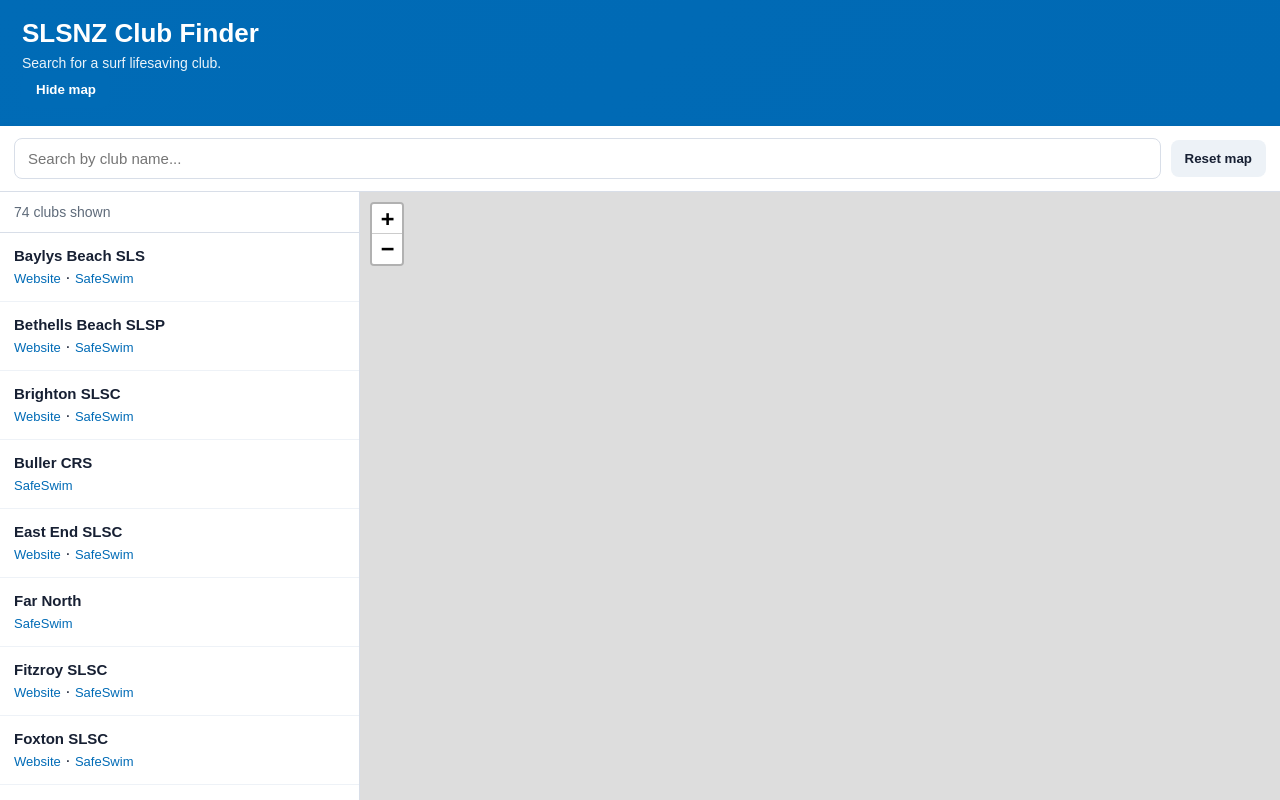
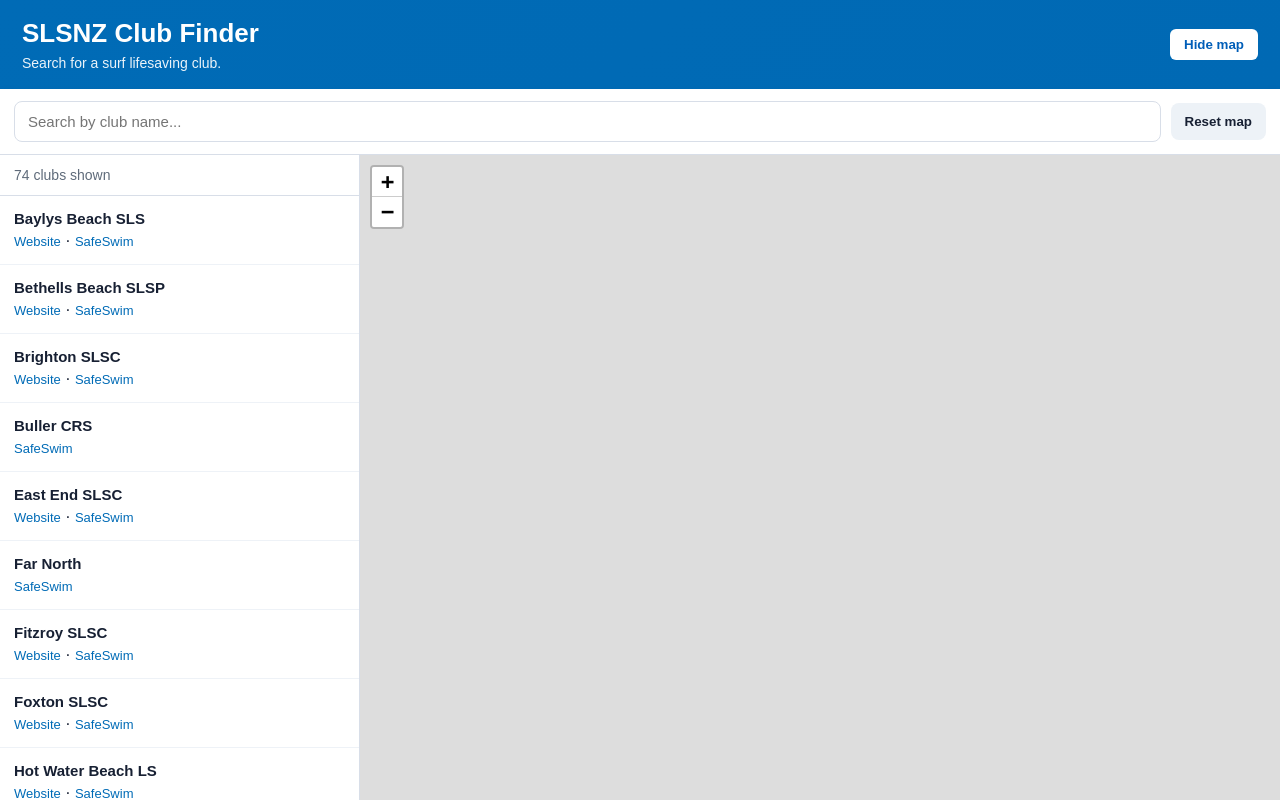
Before and after one commit to SLSNZ/ClubMap, a plain HTML site: page index.html in a window 1280 px wide. Drawn offline with nearby package versions, Linux system fonts and the light colour scheme.

Commit message:
Update styles.css

```diff
--- a/styles.css
+++ b/styles.css
@@ -235,3 +235,24 @@ button:hover { filter: brightness(0.95); }
 
   .header h1 { font-size: 22px; }
 }
+.header {
+  display: flex;
+  justify-content: space-between;
+  align-items: center;
+  gap: 1rem;
+}
+
+.toggle-map {
+  background: #ffffff;
+  color: #005eb8;
+  border: 0;
+  border-radius: 6px;
+  padding: 8px 14px;
+  font-weight: 700;
+  cursor: pointer;
+  white-space: nowrap;
+}
+
+.club-finder.map-collapsed #mapContent {
+  display: none;
+}
```
